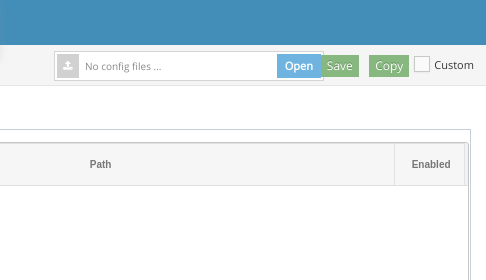
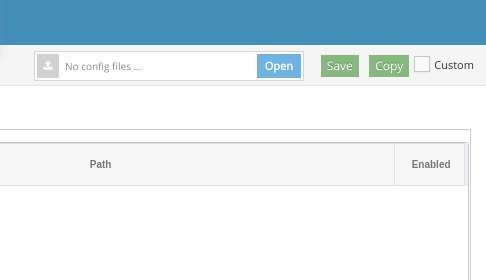
Before and after one commit to xieguozhong/opencoreConfiguratorOnline, a plain HTML site: page index.html in a window 1280 px wide. Shown: the top 280 px of the page, 794-1280 px from the left. Drawn offline with Linux system fonts and the light colour scheme.

Commit message:
微调按钮距离

```diff
--- a/index.html
+++ b/index.html
@@ -171,7 +171,7 @@
 							<li class="active">{{root}}</li>
 						</ul><!-- /.breadcrumb -->
 
-						<div class="nav-search" style="width:270px;margin-right: 140px" >
+						<div class="nav-search" style="width:270px;margin-right: 160px" >
 							<input type="file" id="id-input-file-2" />
 						</div><!-- /.nav-search -->
                         <div class="pull-right">
```
